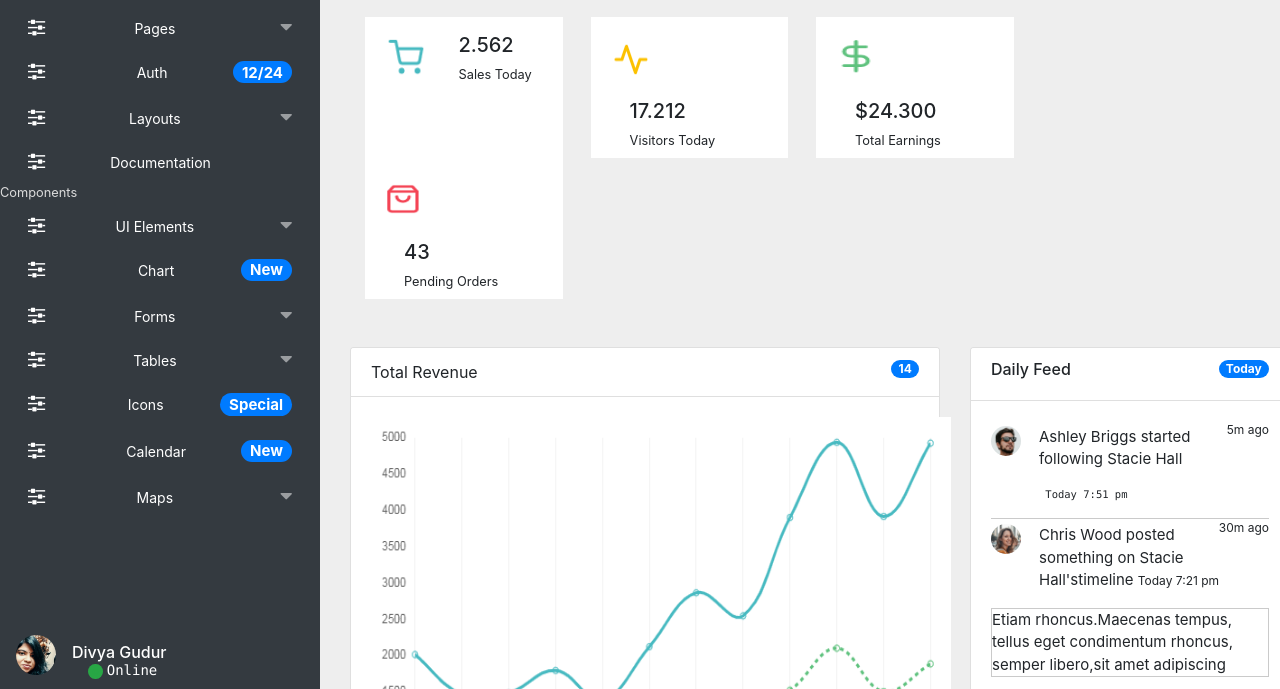
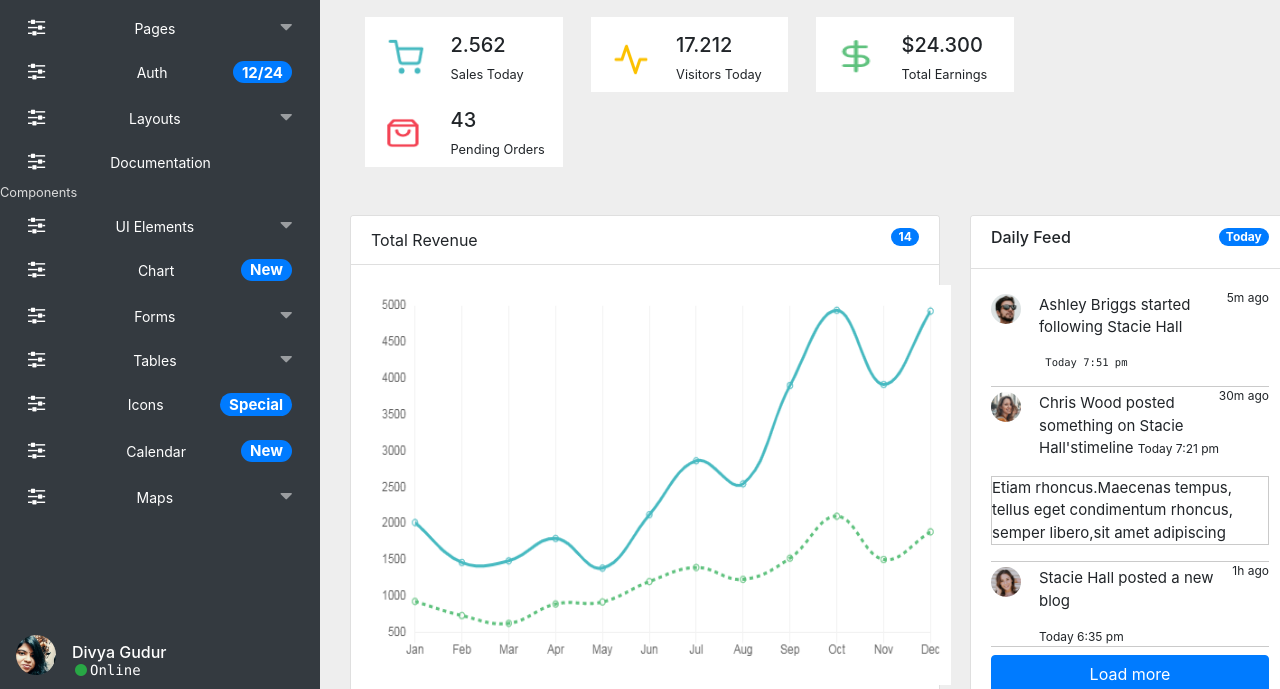
Before and after one commit to gudur05/viewtags, a plain HTML site: page Bootstrap/btask2.html in a window 1280 px wide. Shown: the part 111-800 px from the top of the page. Drawn offline with nearby package versions, Linux system fonts and the light colour scheme.

Commit message:
Bootstrap Examples

```diff
--- a/Bootstrap/btask2.html
+++ b/Bootstrap/btask2.html
@@ -377,7 +377,7 @@ border-bottom:1px solid #cacaca;
                              <footer class="down bg-dark">
                                     <img src ="div.jpg" width="40" height ="40" class ="mt-3 ml-3 right-img float-left"/>
                                     <h6 class ="text-white float-left mt-4 ml-3">Divya Gudur
-                                        <pre><p class ="text-white ml-3"><span class="badge  bg-success text-success rounded-circle mr-1">o</span>Online</p></pre>
+                                        <pre><p class ="text-white"><span class="fa fa-fw fa-circle text-success"></span>Online</p></pre>
                                     </h6>
 
                              </footer>
@@ -522,28 +522,28 @@ border-bottom:1px solid #cacaca;
                 <div class ="row mt-5 ml-3 mr-3">
                         <div class ="col-md-3 info-cards">
                            <img src ="a1.jpg" width="50" height="50" class="mt-3 img-icon"  />
-                             <div class="d-inline-block p-2 ml-3 mt-2">
+                             <div class="d-inline-block py-2 ml-3 mt-2">
                                    <h5>2.562</h5>
                                    <small>Sales Today</small>
                              </div>
                        </div>
                            <div class ="col-md-3 info-cards">
                                    <img src ="a2.jpg" width="50" height="50" class="mt-3 img-icon" />
-                                   <div class="d-inline-block p-2 ml-3 mt-2">
+                                   <div class="d-inline-block py-2 ml-3 mt-2">
                                          <h5>17.212</h5>
                                          <small>Visitors Today</small>
                                    </div>
                            </div>
                            <div class ="col-md-3 info-cards">
                                    <img src ="a3.jpg" width="50" height="50" class="mt-3 img-icon" />
-                                   <div class="d-inline-block p-2 ml-3 mt-2">
+                                   <div class="d-inline-block py-2 ml-3 mt-2">
                                          <h5>$24.300</h5>
                                          <small>Total Earnings</small>
                                    </div>
                            </div>
                            <div class ="col-md-3 info-cards">
                                    <img src ="a4.jpg" width="50" height="50" class="mt-3 img-icon"  />
-                                   <div class="d-inline-block p-2 ml-3 mt-2">
+                                   <div class="d-inline-block py-2 ml-3 mt-2">
                                         <h5>43</h5>
                                         <small>Pending Orders</small>
                                    </div>
```
Also changed, not shown: Bootstrap/btask3.html (+2 -3 lines).
